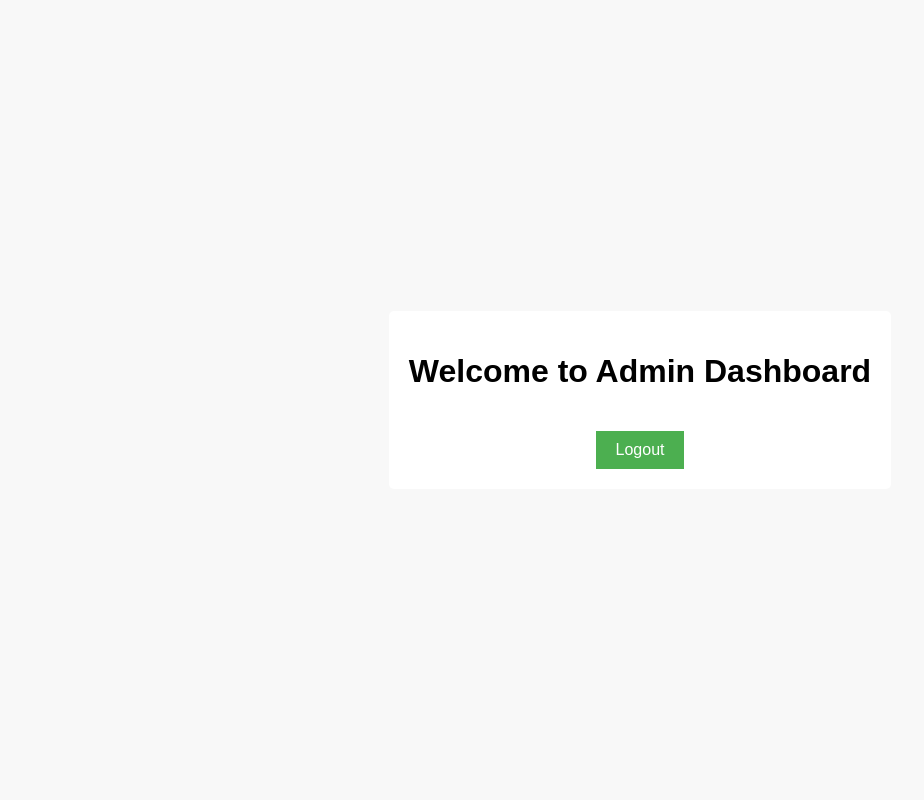
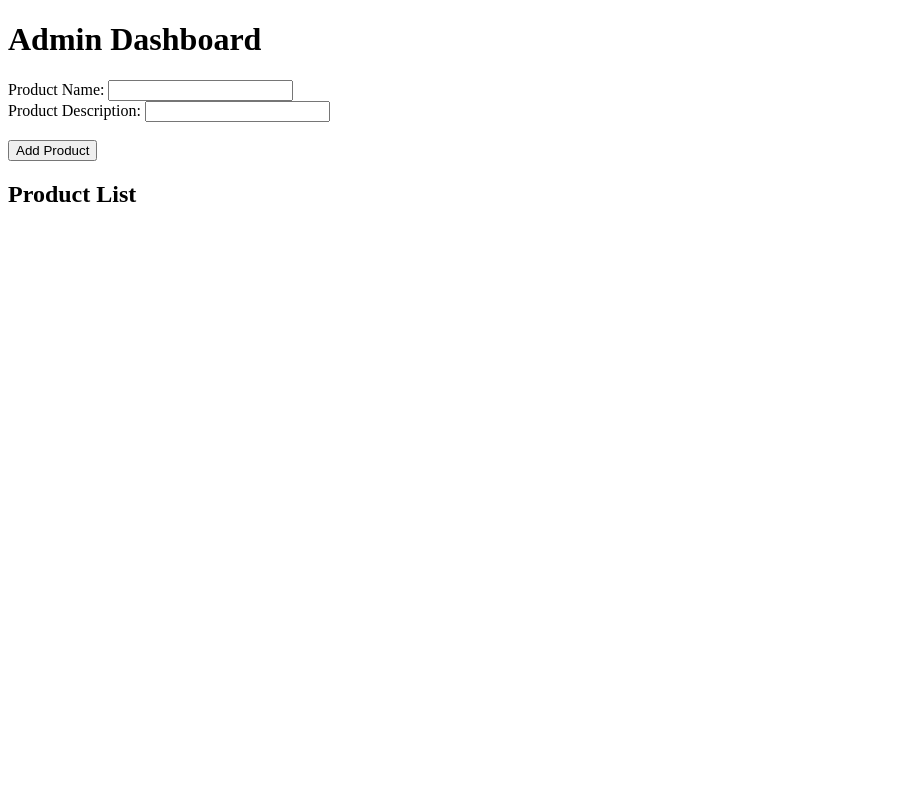
Before and after one commit to Arnesh997/AdminLoginPortal, a Flask app: page /dashboard in a window 1280 px wide. Shown: the whole page, without its empty margins (0-924 px from the left). Run offline with Flask 3, Linux system fonts and the light colour scheme; a user stored in the database is signed in.

Commit message:
trying to provide product additon functionality to admin

```diff
--- a/app.py
+++ b/app.py
@@ -3,39 +3,44 @@ from flask_sqlalchemy import SQLAlchemy
 from werkzeug.security import generate_password_hash, check_password_hash
 
 app = Flask(__name__)
-app.config['SECRET_KEY'] = 'yoursecretkey'
-app.config['SQLALCHEMY_DATABASE_URI'] = 'sqlite:///users.db'
+
+app.config['SQLALCHEMY_BINDS'] = {
+    'users': 'sqlite:///users.db',
+    'products': 'sqlite:///products.db'
+}
+
 db = SQLAlchemy(app)
 
 class User(db.Model):
+    __tablename__ = 'user'
+    __bind_key__ = 'users'
     id = db.Column(db.Integer, primary_key=True)
     username = db.Column(db.String(150), unique=True, nullable=False)
     password = db.Column(db.String(150), nullable=False)
 
-@app.route('/login', methods=['GET', 'POST'])
-def login():
-    if request.method == 'POST':
-        username = request.form.get('username')
-        password = request.form.get('password')
-        user = User.query.filter_by(username=username).first()
-        if user and check_password_hash(user.password, password):
-            session['user_id'] = user.id
-            return redirect(url_for('dashboard'))
-        else:
-            # You might want to add a message here about login failure
-            return redirect(url_for('login'))
-    return render_template('login.html')
+class Product(db.Model):
+    __bind_key__ = 'products'
+    id = db.Column(db.Integer, primary_key=True)
+    name = db.Column(db.String(150), nullable=False)
+    description = db.Column(db.String(500), nullable=True)
 
-@app.route('/dashboard')
+@app.route('/dashboard', methods=['GET', 'POST'])
 def dashboard():
     if 'user_id' not in session:
         return redirect(url_for('login'))
-    return render_template('dashboard.html')
 
-@app.route('/logout')
-def logout():
-    session.pop('user_id', None)
-    return redirect(url_for('login'))
+    if request.method == 'POST':
+        name = request.form.get('name')
+        description = request.form.get('description')
+        new_product = Product(name=name, description=description)
+        db.session.add(new_product)
+        db.session.commit()
+        return redirect(url_for('dashboard'))
+
+    products = Product.query.all()
+    return render_template('dashboard.html', products=products)
+
+# [include other routes...]
 
 if __name__ == "__main__":
     app.run(debug=True)
--- a/templates/dashboard.html
+++ b/templates/dashboard.html
@@ -5,41 +5,28 @@
     <meta charset="UTF-8">
     <meta name="viewport" content="width=device-width, initial-scale=1.0">
     <title>Admin Dashboard</title>
-    <style>
-        body {
-            font-family: Arial, sans-serif;
-            background-color: #f8f8f8;
-            margin: 0;
-            padding: 0;
-            display: flex;
-            align-items: center;
-            justify-content: center;
-            height: 100vh;
-        }
-
-        .dashboard {
-            background-color: #fff;
-            padding: 20px;
-            border-radius: 5px;
-            text-align: center;
-        }
-
-        a {
-            text-decoration: none;
-            background-color: #4CAF50;
-            color: white;
-            padding: 10px 20px;
-            margin-top: 20px;
-            display: inline-block;
-        }
-    </style>
+    <!-- [include any CSS or JS links here...] -->
 </head>
 
 <body>
-    <div class="dashboard">
-        <h1>Welcome to Admin Dashboard</h1>
-        <a href="{{ url_for('logout') }}">Logout</a>
-    </div>
+    <h1>Admin Dashboard</h1>
+
+    <form method="POST" action="{{ url_for('dashboard') }}">
+        <label for="name">Product Name:</label>
+        <input type="text" id="name" name="name" required>
+        <br>
+        <label for="description">Product Description:</label>
+        <input type="text" id="description" name="description">
+        <br><br>
+        <input type="submit" value="Add Product">
+    </form>
+
+    <h2>Product List</h2>
+    <ul>
+        {% for product in products %}
+        <li>{{ product.name }} - {{ product.description }}</li>
+        {% endfor %}
+    </ul>
 </body>
 
 </html>
```
Also changed, not shown: setup_populate_db.py (+29 -26 lines), instance/users.db (deleted).
